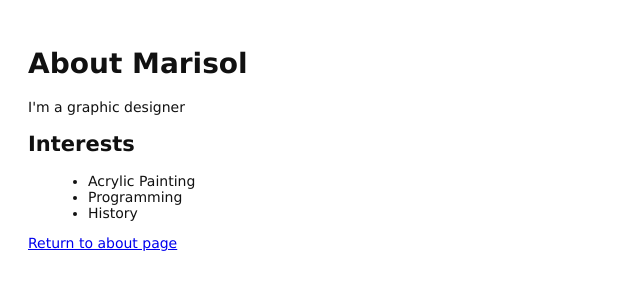
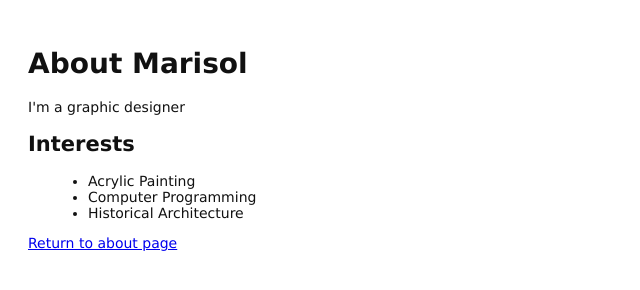
Before and after one commit to Hesper-Rose/second_website, a plain HTML site: page about/marisol.html in a window 1280 px wide. Shown: the whole page, without its empty margins (0-640 px from the left). Drawn offline with Linux system fonts and the light colour scheme.

Commit message:
Update 'Interests' section of bio

```diff
--- a/about/marisol.html
+++ b/about/marisol.html
@@ -12,11 +12,10 @@
     <h2>Interests</h2>
     <ul>
       <li>Acrylic Painting</li>
-      <li>Programming</li>
-      <li>History</li>
+      <li>Computer Programming</li>
+      <li>Historical Architecture</li>
     </ul>
 
     <p><a href="index.html">Return to about page</a></p>
   </body>
-
 </html>
```
